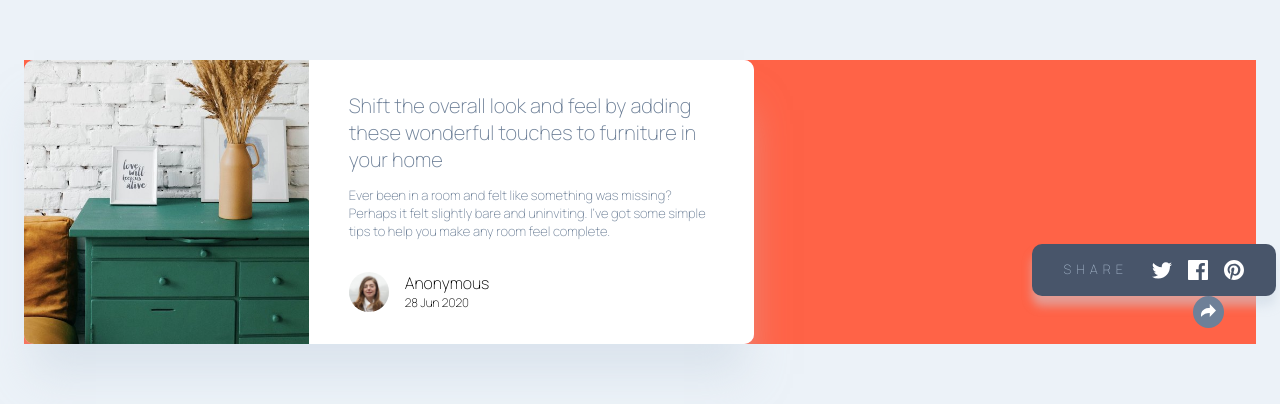
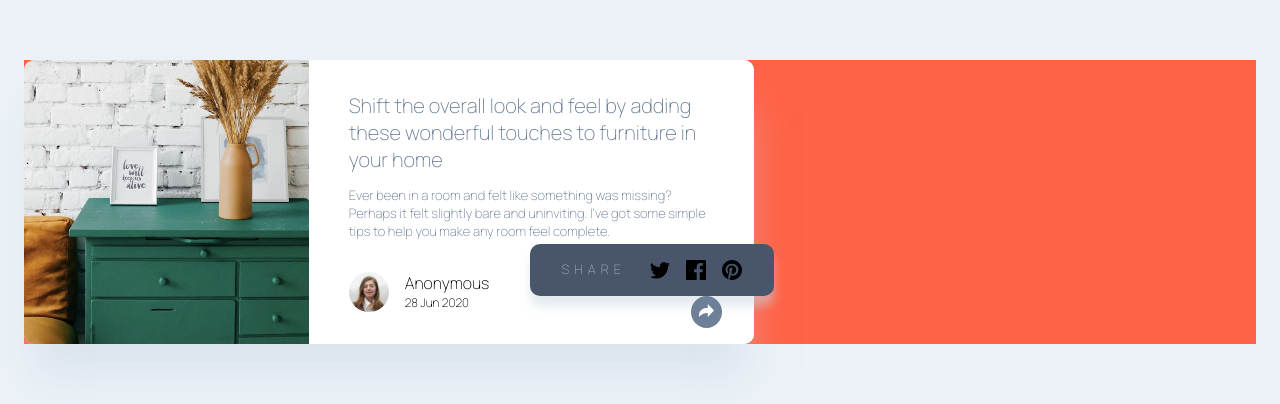
Before and after one commit to markup-mitchell/FEM-article-component-svelte, a Svelte app: page / in a window 1280 px wide. Shown: the part 198-602 px from the top of the page. Built offline with nearby package versions, Linux system fonts and the light colour scheme.

Commit message:
slot architecture not working for me

```diff
--- a/src/App.svelte
+++ b/src/App.svelte
@@ -2,6 +2,7 @@
 	import Card from './components/Card.svelte';
 	import Content from './components/Content.svelte';
 	import Author from './components/Author.svelte';
+	import Share from './components/Share.svelte'
 	let ArticleImage = '../images/drawers.jpg';
 </script>
 
@@ -10,10 +11,15 @@
 		<img slot="article__image" src={ArticleImage} alt="">
 		<div slot="article__content">
 			<Content />
+
 		</div>
-			<div slot="article__author-info">
-				<Author/>
-			</div>
+		<div slot="article__author-info">
+			<Author>
+				<div class="" slot="share">
+					<Share shareIsOpen=true />
+				</div>
+			</Author>
+		</div>
 	</Card>
 </main>
 
--- a/src/components/Author.svelte
+++ b/src/components/Author.svelte
@@ -4,7 +4,6 @@
   export let publishDate = "28 Jun 2020";
   let author = '../../images/avatar-michelle.jpg';
   let shareIsOpen = true;
-  function toggleShare() {shareIsOpen = !shareIsOpen};
 </script>
 
 <div class="author-wrapper">
@@ -14,20 +13,8 @@
       <p class="author-name">{authorName}</p>
       <time class="publish-date">{publishDate}</time>
     </div>
-    <aside class="share" class:shareIsOpen>
-      <div class="share__content">
-        <h2 class="share__heading">Share</h2>
-        <div class="share__icons">
-          <svg class="fill-white" xmlns="http://www.w3.org/2000/svg" width="20" height="17"><path  d="M20 2.172a8.192 8.192 0 01-2.357.646 4.11 4.11 0 001.804-2.27 8.22 8.22 0 01-2.605.996A4.096 4.096 0 0013.847.248c-2.65 0-4.596 2.472-3.998 5.037A11.648 11.648 0 011.392 1a4.109 4.109 0 001.27 5.478 4.086 4.086 0 01-1.858-.513c-.045 1.9 1.318 3.679 3.291 4.075a4.113 4.113 0 01-1.853.07 4.106 4.106 0 003.833 2.849A8.25 8.25 0 010 14.658a11.616 11.616 0 006.29 1.843c7.618 0 11.922-6.434 11.663-12.205A8.354 8.354 0 0020 2.172z"/></svg>
-          <svg  class="fill-white" xmlns="http://www.w3.org/2000/svg" width="20" height="20"><path d="M18.896 0H1.104C.494 0 0 .494 0 1.104v17.793C0 19.506.494 20 1.104 20h9.58v-7.745H8.076V9.237h2.606V7.01c0-2.583 1.578-3.99 3.883-3.99 1.104 0 2.052.082 2.329.119v2.7h-1.598c-1.254 0-1.496.597-1.496 1.47v1.928h2.989l-.39 3.018h-2.6V20h5.098c.608 0 1.102-.494 1.102-1.104V1.104C20 .494 19.506 0 18.896 0z"/></svg>
-          <svg class="fill-white" xmlns="http://www.w3.org/2000/svg" width="20" height="20"><path d="M10 0C4.478 0 0 4.477 0 10c0 4.237 2.636 7.855 6.356 9.312-.088-.791-.167-2.005.035-2.868.182-.78 1.172-4.97 1.172-4.97s-.299-.6-.299-1.486c0-1.39.806-2.428 1.81-2.428.852 0 1.264.64 1.264 1.408 0 .858-.545 2.14-.828 3.33-.236.995.5 1.807 1.48 1.807 1.778 0 3.144-1.874 3.144-4.58 0-2.393-1.72-4.068-4.177-4.068-2.845 0-4.515 2.135-4.515 4.34 0 .859.331 1.781.745 2.281a.3.3 0 01.069.288l-.278 1.133c-.044.183-.145.223-.335.134-1.249-.581-2.03-2.407-2.03-3.874 0-3.154 2.292-6.052 6.608-6.052 3.469 0 6.165 2.473 6.165 5.776 0 3.447-2.173 6.22-5.19 6.22-1.013 0-1.965-.525-2.291-1.148l-.623 2.378c-.226.869-.835 1.958-1.244 2.621.937.29 1.931.446 2.962.446 5.522 0 10-4.477 10-10S15.522 0 10 0z"/></svg>
-        </div>
-      </div>
-    </aside>
   </div>
-  <button on:click={toggleShare} class:button-bg-dark="{shareIsOpen}">
-    <svg fill="#6E8098" xmlns="http://www.w3.org/2000/svg" width="15" height="13"><path class:fill-white="{shareIsOpen}" d="M15 6.495L8.766.014V3.88H7.441C3.33 3.88 0 7.039 0 10.936v2.049l.589-.612C2.59 10.294 5.422 9.11 8.39 9.11h.375v3.867L15 6.495z"/></svg>
-  </button>
+  <slot name="share" />
 </div>
 
 
@@ -61,55 +48,8 @@
     font-size: 12px;
   }
 
-  .share {
-    position: absolute;
-    top:0;
-    bottom:0;
-    left: 0;
-    right: 0;
-    display: flex;
-    align-items: flex-end;
-    background-color: #48556A;
-    padding: 0 2rem;
-    opacity: 0;
-    transition: opacity 0.2s ease-in-out;
-  }
 
-  .share__content {
-    display: flex;
-    text-transform: uppercase ;
-    color: white;
-    margin: 0 0 1.5rem;
-  }
 
-  .share__heading {
-    margin:0;
-    font-size: 13px;
-    font-weight: 200;
-    color: #9DAEC2;
-    letter-spacing: 5px;
-  }
-  .share__icons {
-    display: flex;
-    align-items: center;
-    margin-left: 1.5rem;
-  }
-  .share__icons > * + * {
-    margin-left: 1rem;
-  }
-
-  button {
-    border-radius: 50%;
-    position: absolute;
-    right:2rem;
-    bottom:1rem;
-
-    display: inline-block;
-    border: none;
-    margin: 0;
-    padding: 0.5rem;
-    background: #ECF2F8;
-  }
 
   @media (min-width: 768px) {
     .author {
@@ -119,30 +59,8 @@
     .author-wrapper {
       position: unset;
     }
-    .share {
-      padding: 1rem 2rem;
-      top: unset;
-      right: -20px;
-      left: unset;
-      bottom: 3rem;
-      border-radius: 10px;
-      box-shadow: 0px 10px 10px rgba(201, 213, 225, 0.503415);
-    }
-    .share__content {
-      margin-bottom: 0;
-    }
   }
 
-      /* utilities */
-      .fill-white {
-      fill: white;
-    }
-    .button-bg-dark {
-      background-color: #6E8098;
-    }
-    .shareIsOpen {
-      opacity: 1;
-      transition: opacity 0.3s ease-in-out;
-    }
+
 
 </style>
--- a/src/components/Card.svelte
+++ b/src/components/Card.svelte
@@ -1,9 +1,16 @@
+<script>
+  import Share from "./Share.svelte";
+  let shareIsOpen = true;
+    function toggleShare() {shareIsOpen = !shareIsOpen};
+</script>
+
 <style>
-  .layout-no-overflow {
+  .layout__anchor {
+    position: relative;
+  }
+  .layout__anchor--overflow {
       position: relative;
-      display: flex;
       background-color: tomato;
-      width: 100%;
     }
   .card__wrapper {
     width: 100%;
@@ -23,6 +30,19 @@
     display: flex;
     flex-direction: column;
   }
+  button {
+    border-radius: 50%;
+    position: absolute;
+    right:2rem;
+    bottom:1rem;
+
+    display: inline-block;
+    border: none;
+    margin: 0;
+    padding: 0.5rem;
+    background: #ECF2F8;
+  }
+
 
   @media (min-width:768px) {
     .card__wrapper {
@@ -35,7 +55,10 @@
       max-width: 39%;
       max-height: unset;
       height: unset;
-
+    }
+    .layout__anchor--overflow {
+      display: flex;
+      width: 100%;
     }
   }
 
@@ -67,12 +90,18 @@
     background-color: pink;
   }
 
+  .fill-white {
+      fill: white;
+    }
+    .button-bg-dark {
+      background-color: #6E8098;
+    }
 
 </style>
-
-<div class="layout-no-overflow">
-  <div class="card__wrapper pink">
-    <article class="article">
+<div class="layout__anchor--overflow">
+<div class="layout__anchor">
+    <div class="card__wrapper pink">
+      <article class="article">
       <div class="article__image-wrapper">
       <slot name="article__image" >
         <em class="article__image-placeholder">Image Placeholder</em>
@@ -88,4 +117,9 @@
     </div>
   </article>
 </div>
+<button on:click={toggleShare} class:button-bg-dark="{shareIsOpen}">
+  <svg fill="#6E8098" xmlns="http://www.w3.org/2000/svg" width="15" height="13"><path class:fill-white="{shareIsOpen}" d="M15 6.495L8.766.014V3.88H7.441C3.33 3.88 0 7.039 0 10.936v2.049l.589-.612C2.59 10.294 5.422 9.11 8.39 9.11h.375v3.867L15 6.495z"/></svg>
+</button>
 </div>
+
+</div>
--- /dev/null
+++ b/src/components/Share.svelte
@@ -0,0 +1,74 @@
+
+<script>
+  export let shareIsOpen;
+</script>
+
+<aside class="share" class:shareIsOpen={shareIsOpen}>
+  <div class="share__content">
+    <h2 class="share__heading">Share</h2>
+    <div class="share__icons">
+      <svg class="fill-white" xmlns="http://www.w3.org/2000/svg" width="20" height="17"><path  d="M20 2.172a8.192 8.192 0 01-2.357.646 4.11 4.11 0 001.804-2.27 8.22 8.22 0 01-2.605.996A4.096 4.096 0 0013.847.248c-2.65 0-4.596 2.472-3.998 5.037A11.648 11.648 0 011.392 1a4.109 4.109 0 001.27 5.478 4.086 4.086 0 01-1.858-.513c-.045 1.9 1.318 3.679 3.291 4.075a4.113 4.113 0 01-1.853.07 4.106 4.106 0 003.833 2.849A8.25 8.25 0 010 14.658a11.616 11.616 0 006.29 1.843c7.618 0 11.922-6.434 11.663-12.205A8.354 8.354 0 0020 2.172z"/></svg>
+      <svg  class="fill-white" xmlns="http://www.w3.org/2000/svg" width="20" height="20"><path d="M18.896 0H1.104C.494 0 0 .494 0 1.104v17.793C0 19.506.494 20 1.104 20h9.58v-7.745H8.076V9.237h2.606V7.01c0-2.583 1.578-3.99 3.883-3.99 1.104 0 2.052.082 2.329.119v2.7h-1.598c-1.254 0-1.496.597-1.496 1.47v1.928h2.989l-.39 3.018h-2.6V20h5.098c.608 0 1.102-.494 1.102-1.104V1.104C20 .494 19.506 0 18.896 0z"/></svg>
+      <svg class="fill-white" xmlns="http://www.w3.org/2000/svg" width="20" height="20"><path d="M10 0C4.478 0 0 4.477 0 10c0 4.237 2.636 7.855 6.356 9.312-.088-.791-.167-2.005.035-2.868.182-.78 1.172-4.97 1.172-4.97s-.299-.6-.299-1.486c0-1.39.806-2.428 1.81-2.428.852 0 1.264.64 1.264 1.408 0 .858-.545 2.14-.828 3.33-.236.995.5 1.807 1.48 1.807 1.778 0 3.144-1.874 3.144-4.58 0-2.393-1.72-4.068-4.177-4.068-2.845 0-4.515 2.135-4.515 4.34 0 .859.331 1.781.745 2.281a.3.3 0 01.069.288l-.278 1.133c-.044.183-.145.223-.335.134-1.249-.581-2.03-2.407-2.03-3.874 0-3.154 2.292-6.052 6.608-6.052 3.469 0 6.165 2.473 6.165 5.776 0 3.447-2.173 6.22-5.19 6.22-1.013 0-1.965-.525-2.291-1.148l-.623 2.378c-.226.869-.835 1.958-1.244 2.621.937.29 1.931.446 2.962.446 5.522 0 10-4.477 10-10S15.522 0 10 0z"/></svg>
+    </div>
+  </div>
+</aside>
+
+<style>
+    .share {
+    position: absolute;
+    top:0;
+    bottom:0;
+    left: 0;
+    right: 0;
+    display: flex;
+    align-items: flex-end;
+    background-color: #48556A;
+    padding: 0 2rem;
+    opacity: 0;
+    transition: opacity 0.2s ease-in-out;
+    pointer-events: none;
+  }
+
+  .share__content {
+    display: flex;
+    text-transform: uppercase ;
+    color: white;
+    margin: 0 0 1.5rem;
+  }
+
+  .share__heading {
+    margin:0;
+    font-size: 13px;
+    font-weight: 200;
+    color: #9DAEC2;
+    letter-spacing: 5px;
+  }
+  .share__icons {
+    display: flex;
+    align-items: center;
+    margin-left: 1.5rem;
+  }
+  .share__icons > * + * {
+    margin-left: 1rem;
+  }
+    .shareIsOpen {
+      opacity: 1;
+      transition: opacity 0.3s ease-in-out;
+    }
+    @media (min-width: 768px) {
+
+    .share {
+      padding: 1rem 2rem;
+      top: unset;
+      right: -20px;
+      left: unset;
+      bottom: 3rem;
+      border-radius: 10px;
+      box-shadow: 0px 10px 10px rgba(201, 213, 225, 0.503415);
+    }
+    .share__content {
+      margin-bottom: 0;
+    }
+  }
+</style>
```
